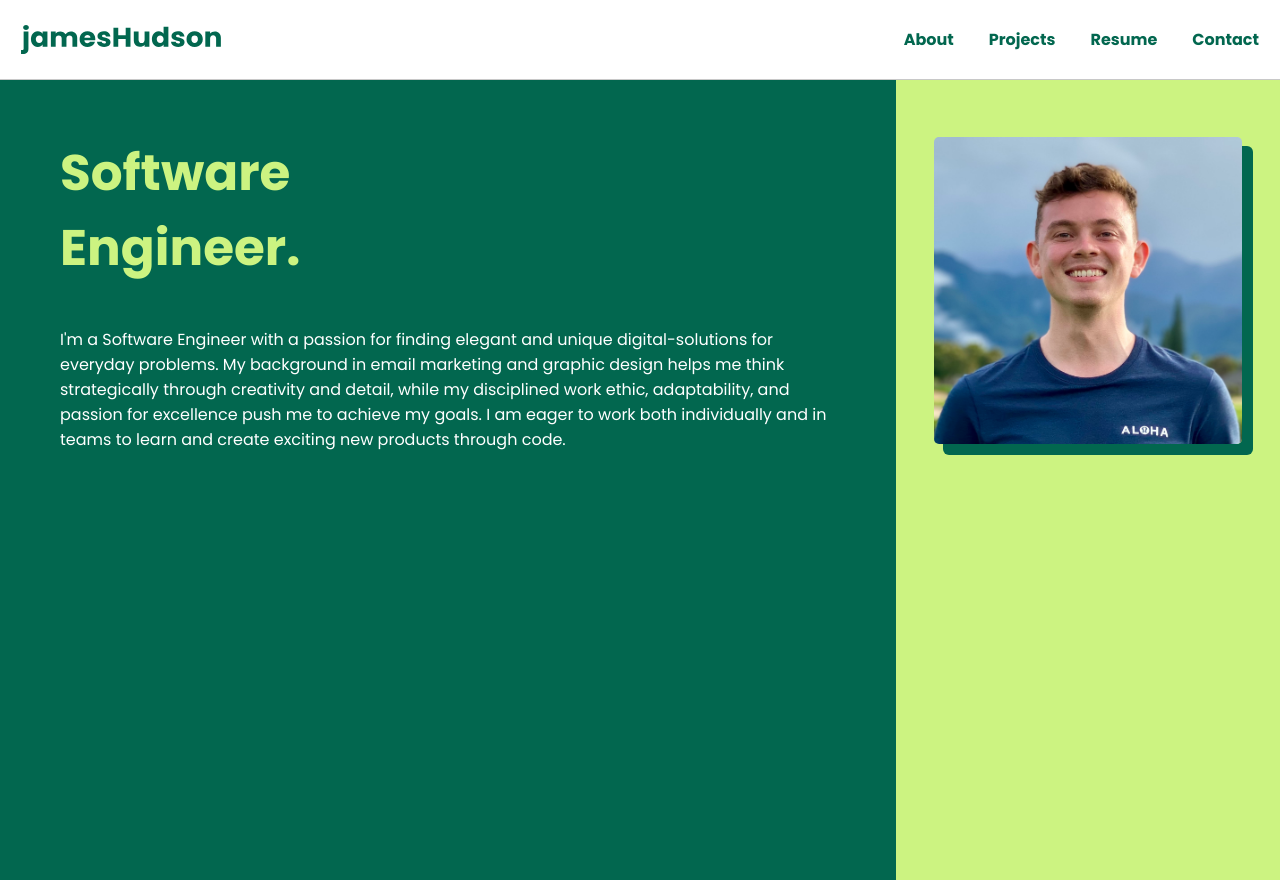
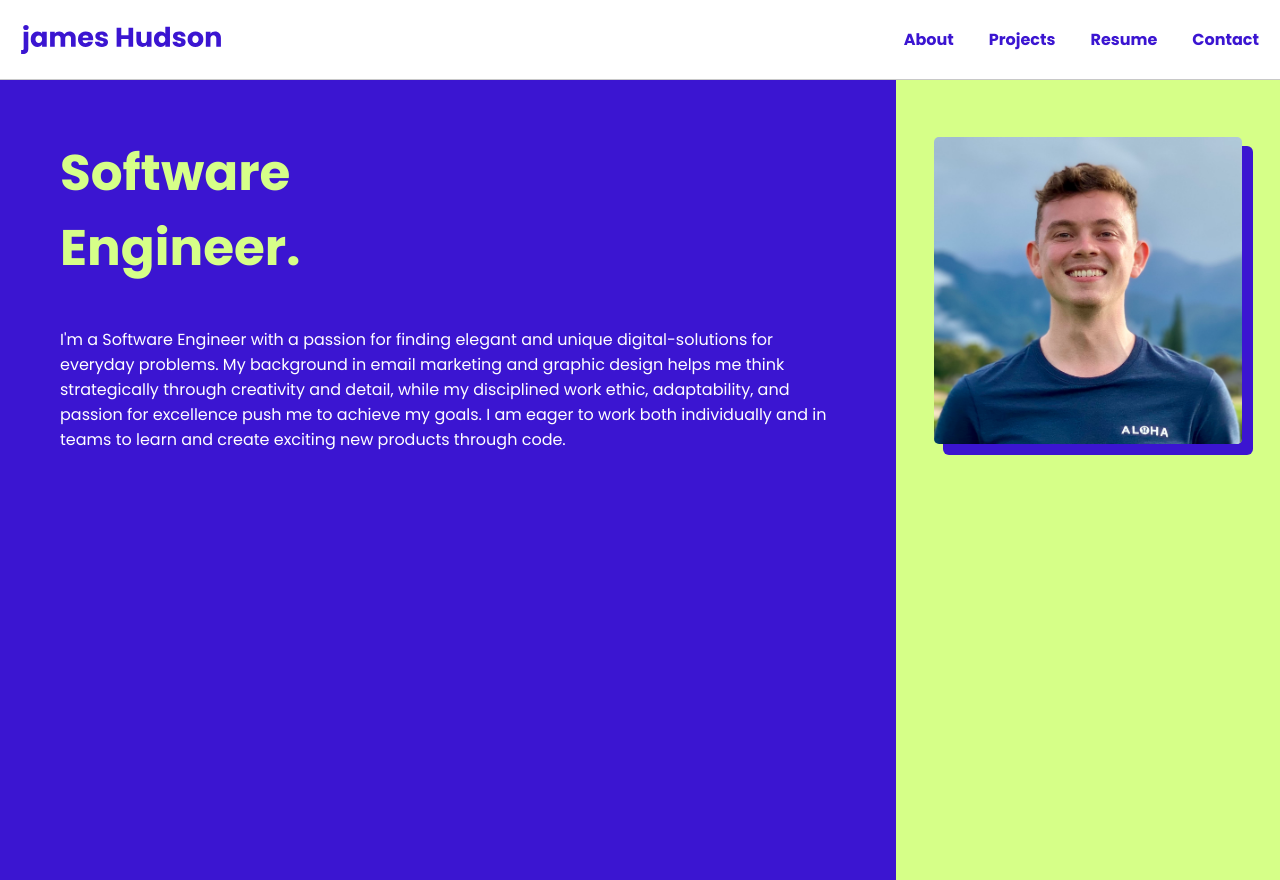
Before and after one commit to jhudson357/portfolio, a React (Create React App) app: page / in a window 1280 px wide. Built offline with nearby package versions, Linux system fonts and the light colour scheme.

Commit message:
update colors

```diff
--- a/src/components/NavBar/NavBar.jsx
+++ b/src/components/NavBar/NavBar.jsx
@@ -1,6 +1,6 @@
 import { Link } from "react-router-dom"
 import styles from './NavBar.module.css'
-import Logo from '../../assets/jamesHudson-dark-green.svg'
+import Logo from '../../assets/james-hudson-2.svg'
 
 const NavBar = () => {
   return (
--- a/src/index.css
+++ b/src/index.css
@@ -9,8 +9,8 @@ body {
   -webkit-font-smoothing: antialiased;
   -moz-osx-font-smoothing: grayscale;
 
-  --primary: #02674F;
-  --secondary: #CCF381;
+  --primary: #3B15D1;
+  --secondary: #D6FF88;
 }
 
 /* code {
```
Also changed, not shown: src/assets/james-hudson-2.svg (added), 1 other file (tests, documents, lock files or other folders).
